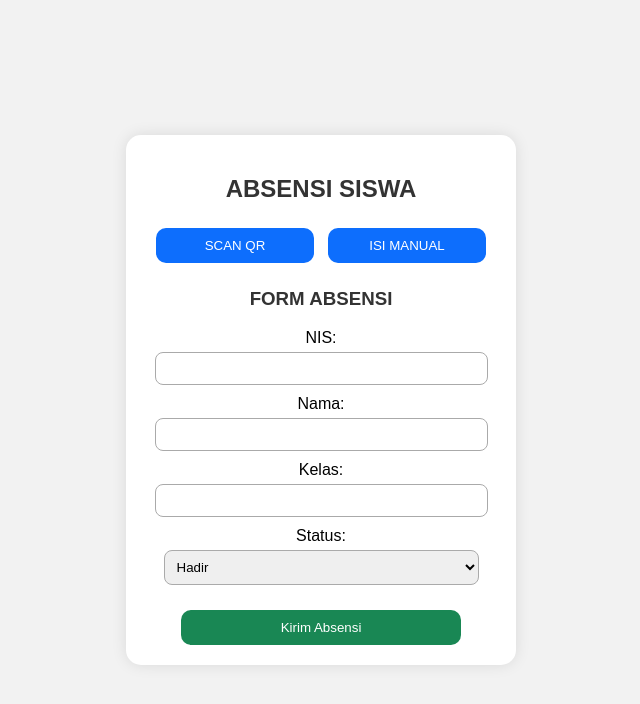
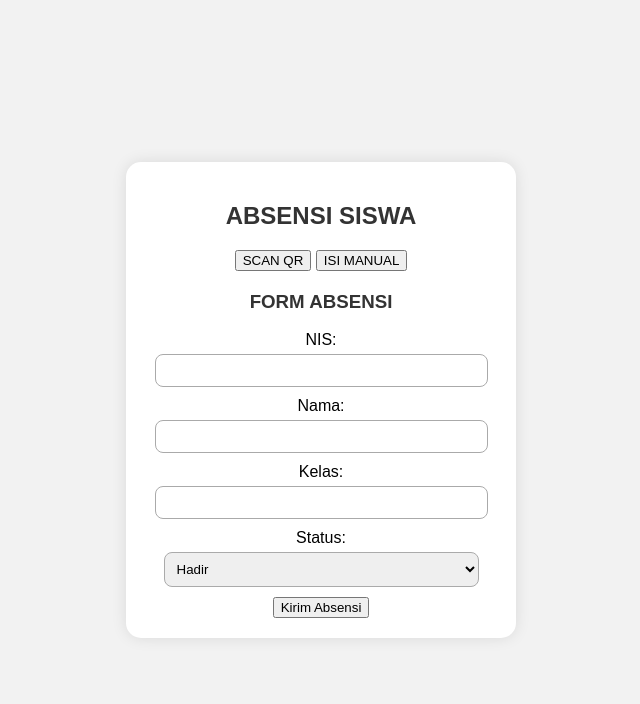
Before and after one commit to wiradhrm2-netizen/web-place, a plain HTML site: page index.html in a window 1280 px wide. Both pictures are taken after a click on the button "ISI MANUAL". Shown: the whole page, without its empty margins (319-959 px from the left). Drawn offline with Linux system fonts and the light colour scheme.

Commit message:
Update index.html

```diff
--- a/index.html
+++ b/index.html
@@ -1,8 +1,7 @@
 <!DOCTYPE html>
-<html lang="id">
+<html>
 <head>
-    <meta charset="UTF-8">
-    <title>Absensi QR WhatsApp</title>
+    <title>Absensi QR WhatsApp Server</title>
     <link rel="stylesheet" href="style.css">
     <script src="https://unpkg.com/html5-qrcode"></script>
 </head>
@@ -13,17 +12,17 @@
     <h2>ABSENSI SISWA</h2>
 
     <div class="menu">
-        <button id="btnScan" class="btn">SCAN QR</button>
-        <button id="btnManual" class="btn">ISI MANUAL</button>
+        <button id="btnScan">SCAN QR</button>
+        <button id="btnManual">ISI MANUAL</button>
     </div>
 
     <!-- SCAN QR -->
     <div id="scanSection" class="hidden">
         <h3>SCAN KARTU SISWA</h3>
-        <div id="reader" class="qr-box"></div>
+        <div id="reader"></div>
     </div>
 
-    <!-- FORM MANUAL -->
+    <!-- FORM -->
     <div id="formSection" class="hidden">
         <h3>FORM ABSENSI</h3>
 
@@ -48,7 +47,7 @@
             <input type="text" id="keterangan">
         </div>
 
-        <button id="kirimWA" class="btn-submit">Kirim Absensi</button>
+        <button id="kirimWA">Kirim Absensi</button>
     </div>
 </div>
 
```
